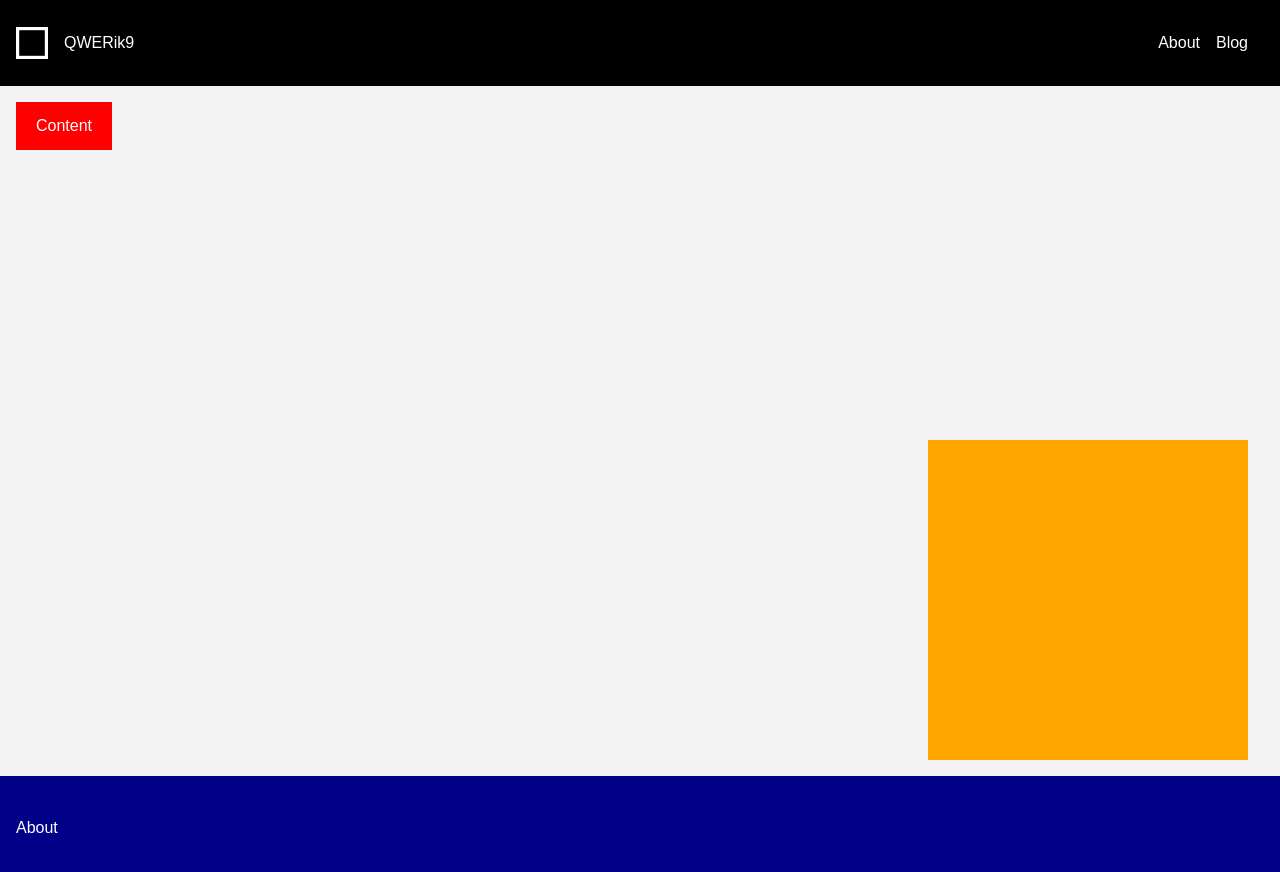
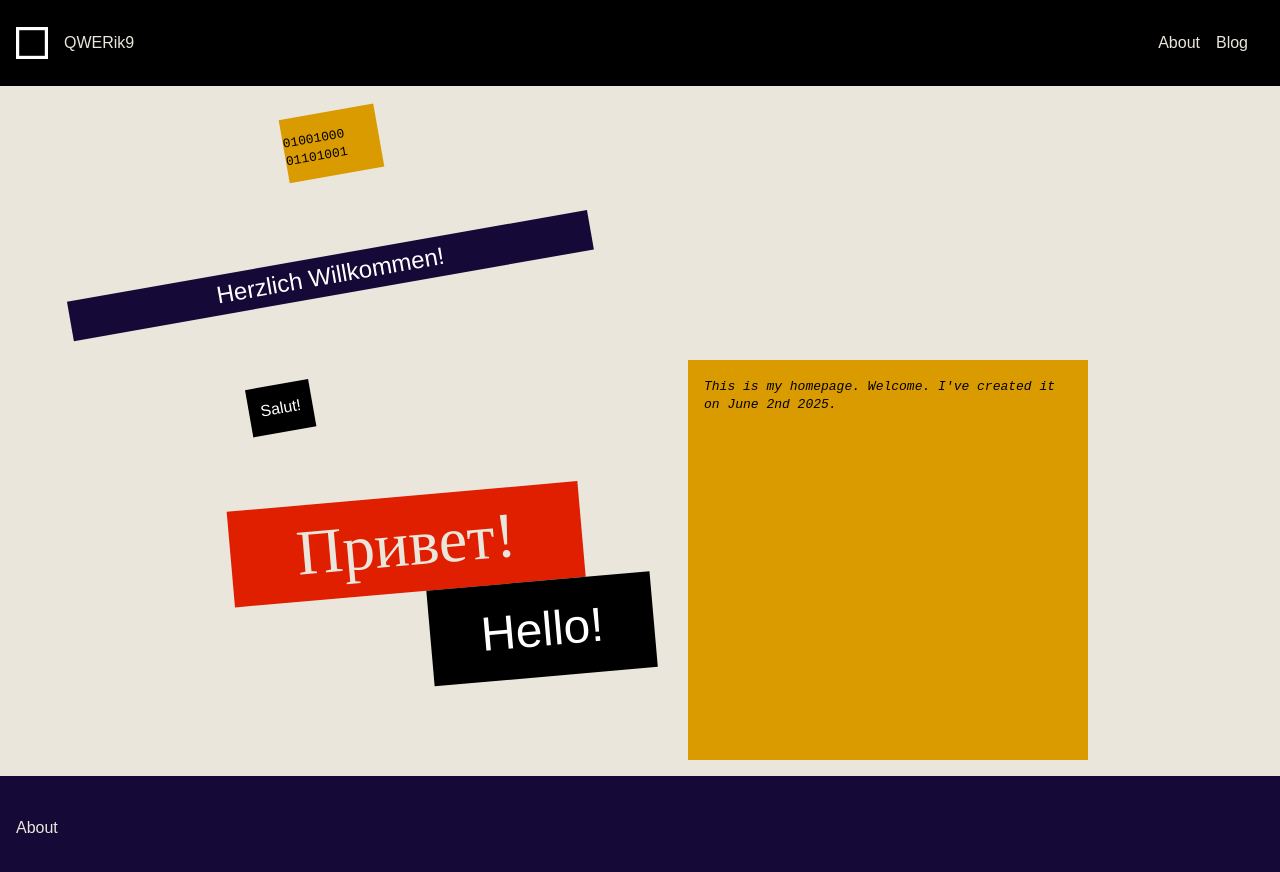
Before and after one commit to eriksokolov/sv, a SvelteKit app: page /grid3 in a window 1280 px wide. Shown: the top 872 px of the page. Built offline with nearby package versions, Linux system fonts and the light colour scheme.

Commit message:
Creating a bunch of blocks, changing color scheme, change composition with rotation

```diff
--- a/src/routes/grid3/+page.svelte
+++ b/src/routes/grid3/+page.svelte
@@ -15,7 +15,7 @@
         "header header"
         "content orange"
         "footer footer";
-        background-color: #f3f3f3;
+        background-color: #eae6db;
         font-family: Arial;
     }
 
@@ -25,7 +25,7 @@
         grid-template-columns: 1fr 1fr;
         grid-template-areas: "left right";
         background-color: #000;
-        color: white;
+        color: #eae6db;
     }
     .left-header{
         grid-area: left;
@@ -59,36 +59,86 @@
         width: 100%;
         grid-area: content;
         padding: 1rem;
+        margin-top: 1rem;
+        padding-bottom: 6rem;
+        display:grid;
+        align-content: space-between;
+        transform: rotate(-10deg);
     }
-    .red-content{
-        height: 3rem;
+
+    .orangeContainer{
+        padding: 1rem;
+        grid-area: orange;
+        display: grid;
+        align-items: end;
+        justify-content: start;
+    }
+    .first-content{
+        height: 4rem;
         width: 6rem;
+        background-color: #da9b01;
+        display: flex;
+        justify-content: center;
+        align-items: center;
+        margin-left: 20rem;
+    }
+    .blue-content{
+        height: 2.5rem;
+        margin-left: 5rem;
+        background-color: #150937;
+        color: white;
         display:flex;
         align-items: center;
         justify-content: center;
-        padding: 10px;
-        background-color:red;
+        font-size: 1.5rem;
+    }
+    .latter-content{
+        display:grid;
+        margin: 0;
+        transform: rotate(5deg)
+    }
+    .black-content {
+        background-color: black;
         color: white;
+        display: flex;
+        align-items: center;
+        justify-content: center;
     }
-    .orangeContainer{
-        padding: 1rem;
-        padding-right: 2rem;
-        grid-area: orange;
-        display: grid;
-        align-items: end;
-        justify-content: end;
+    #upper-black{
+        height: 3rem;
+        width: 4rem;
+        margin-left: 15rem;
+    }
+    .red-content {
+        height: 6rem;
+        width: 22rem;
+        background-color:#e01e00;
+        color: #eae6db;
+        display: flex;
+        justify-content: center;
+        align-items: center;
+        margin-left: 12rem;
+        font-size: 4rem;
+        font-family:"sans-serif";
+    }
+    .latter-content .black-content{
+        margin-left: 24rem;
+        height: 6rem;
+        font-size: 3rem;
     }
     .orange-square{
-        height: 20rem;
-        width: 20rem;
-        background-color:orange;
+        height: 25rem;
+        width: 25rem;
+        background-color:#da9b01;
+        padding: 1rem;
+        margin-left: 2rem;
     }
     .footerContainer{
         grid-area: footer;
         display: flex;
         align-items: center;
-        background-color: #008;
-        color: white;
+        background-color: #150937;
+        color: #eae6db;
         padding-left: 1rem;
     }
 </style>
@@ -107,12 +157,30 @@
     </div>
 </div>
 <div class="contentContainer">
-    <div class="red-content">
-        <p>Content</p>
+    <div class="first-content">
+        <p><code>01001000 01101001</code></p>
+    </div>
+    <div class="blue-content">
+        <p>Herzlich Willkommen!</p>
+    </div>
+    <div class="black-content" id="upper-black">
+        <p>Salut!</p>
+    </div>
+    <div class="latter-content">
+        <div class="red-content">
+            <p>Привет!</p>
+        </div>
+        <div class="black-content">
+            <p>Hello!</p>
+        </div>
     </div>
 </div>
 <div class="orangeContainer">
-    <div class="orange-square"></div>
+    <div class="orange-square">
+        <p><em><code>
+            This is my homepage. Welcome. I've created it on June 2nd 2025.
+        </code></em></p>
+    </div>
 </div>
 <div class="footerContainer">
     <p>About</p>
```
